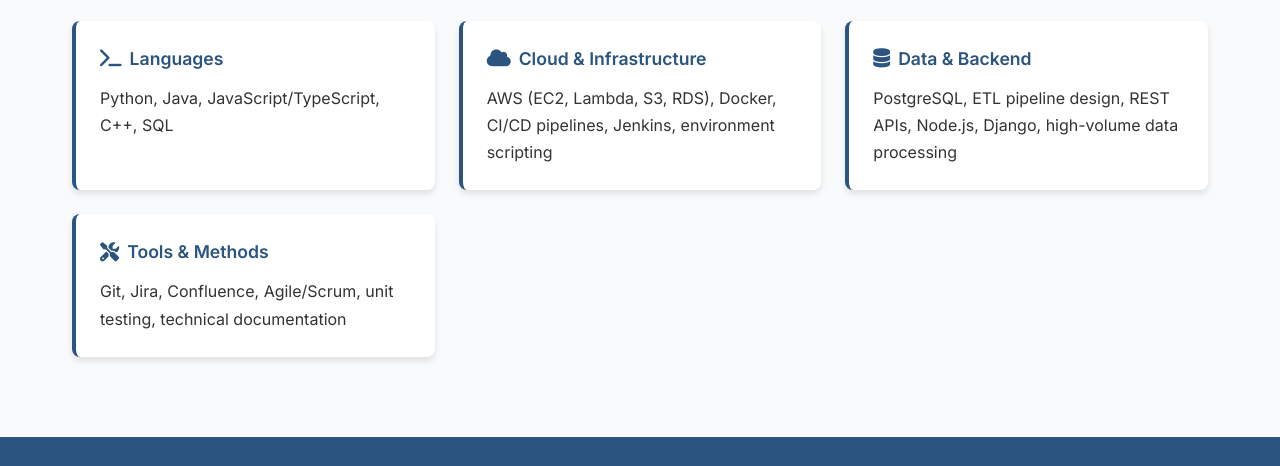
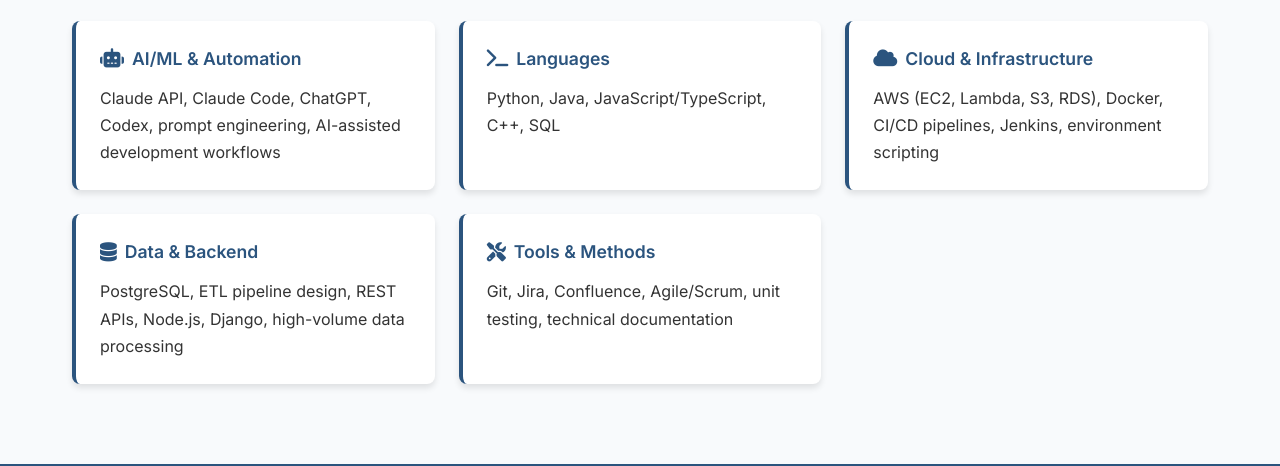
Before and after one commit to lifeunsubscribe/resume-website, a plain HTML site: page resume-website-files/index.html in a window 1280 px wide. Both pictures are taken after a click on the link "Technical Skills". Shown: the part 376-842 px from the top of the page. Drawn offline with nearby package versions, Linux system fonts and the light colour scheme.

Commit message:
feat: add AI/ML & Automation skills card

```diff
--- a/resume-website-files/index.html
+++ b/resume-website-files/index.html
@@ -130,6 +130,10 @@
             <h2><i class="fas fa-code section-icon"></i> Technical Skills</h2>
             <div class="skills-grid">
                 <div class="skill-category">
+                    <h3><i class="fas fa-robot"></i> AI/ML & Automation</h3>
+                    <p>Claude API, Claude Code, ChatGPT, Codex, prompt engineering, AI-assisted development workflows</p>
+                </div>
+                <div class="skill-category">
                     <h3><i class="fas fa-terminal"></i> Languages</h3>
                     <p>Python, Java, JavaScript/TypeScript, C++, SQL</p>
                 </div>
```
